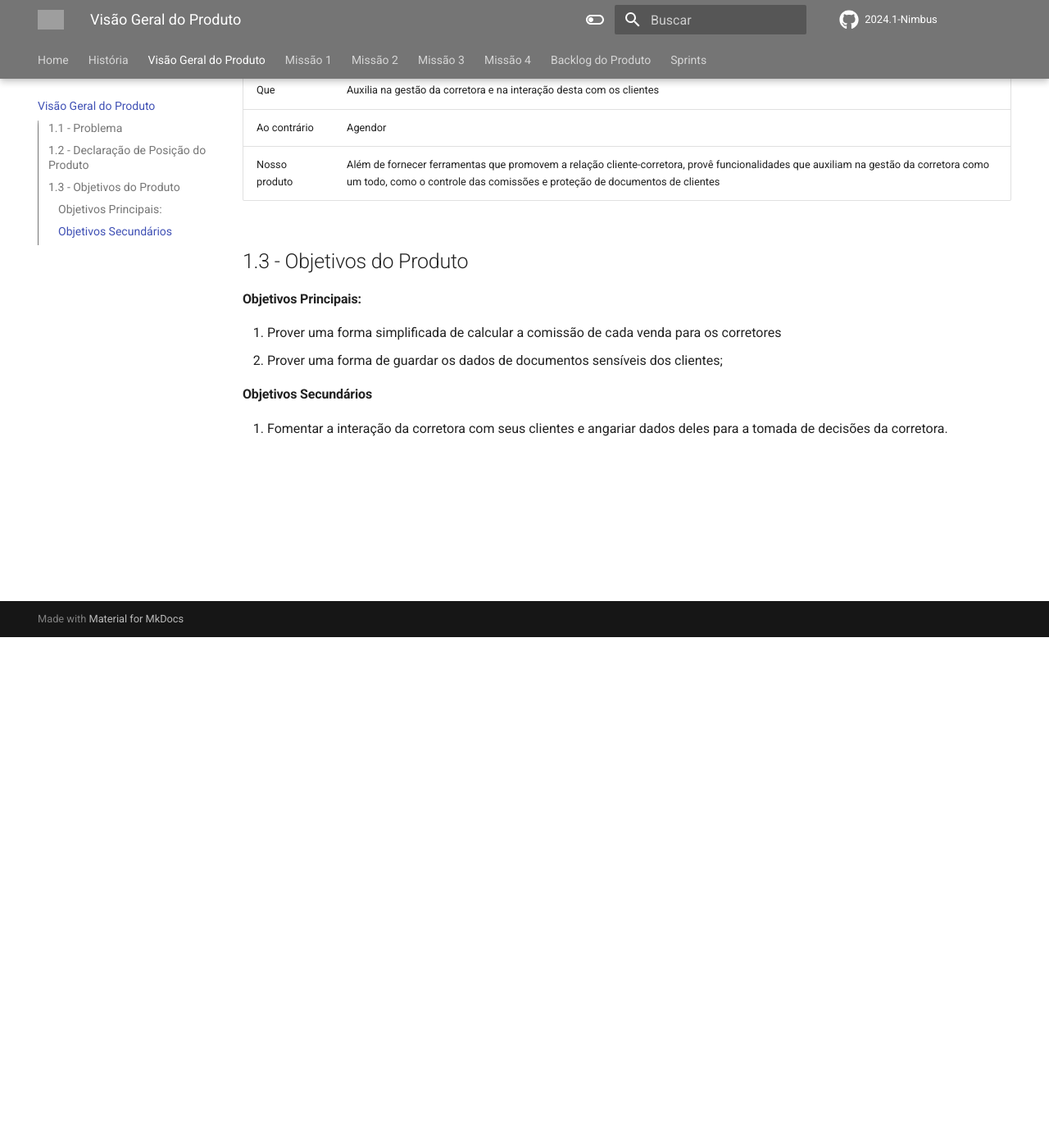
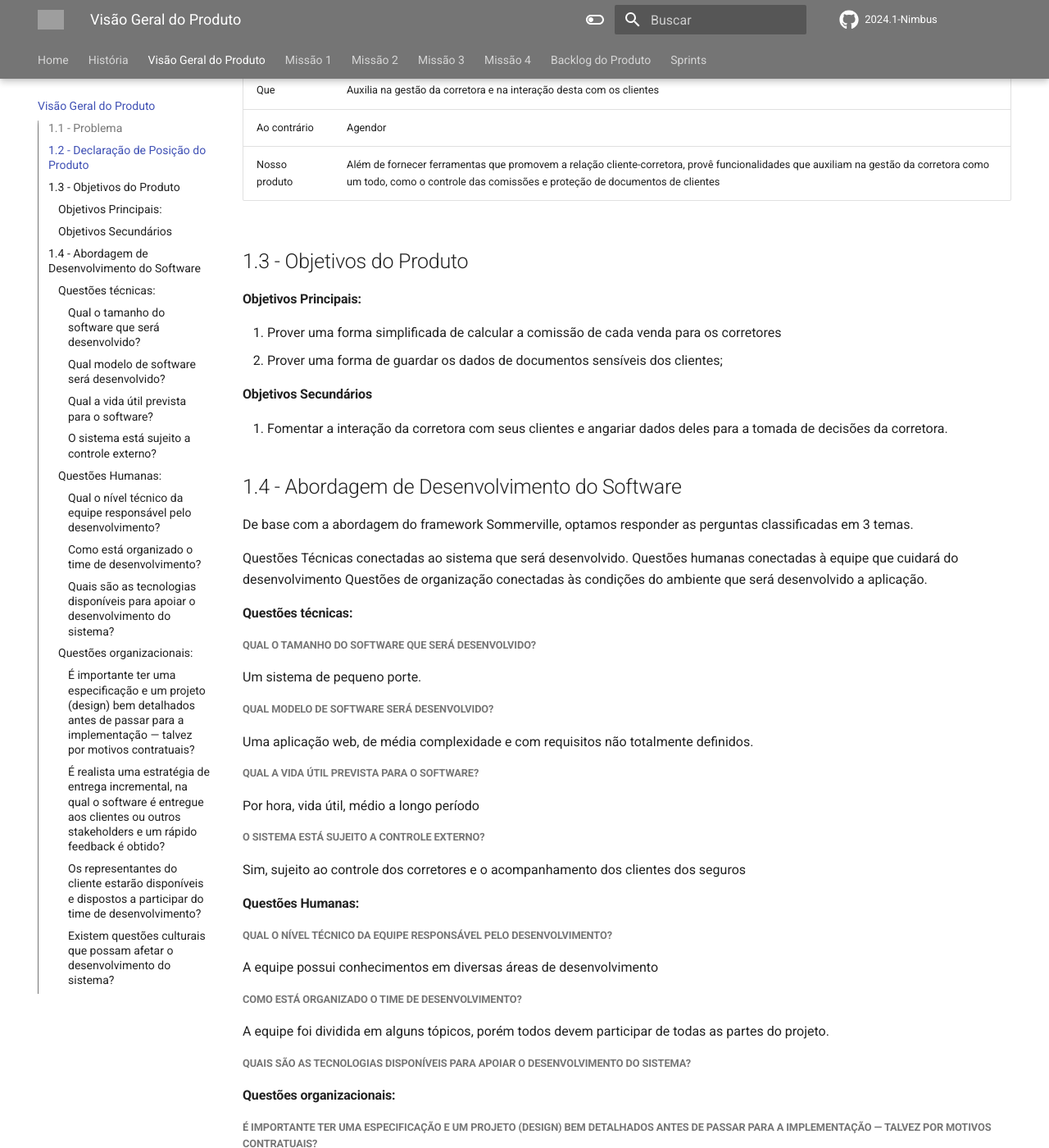
Before and after one commit to mdsreq-fga-unb/2024.1-Nimbus, an MkDocs documentation site: the page built from docs/visao-geral-prod.md, in a window 1280 px wide and 1400 px high, scrolled down 623 px. Shown: the whole window at 82% size. Built offline with MkDocs 1.6.1 and Material for MkDocs 9.7.7, drawn with Linux system fonts in a browser that asks for light colours; comment, search, counter and statistics services are not loaded; some of the changed text lies outside the part shown; grey boxes are pictures that could not be loaded.

Commit message:
adiciona questionario

```diff
--- a/docs/visao-geral-prod.md
+++ b/docs/visao-geral-prod.md
@@ -25,3 +25,50 @@
 #### Objetivos Secundários
 
 1. Fomentar a interação da corretora com seus clientes e angariar dados deles para a tomada de decisões da corretora.
+
+## 1.4 - Abordagem de Desenvolvimento do Software
+
+De base com a abordagem do framework Sommerville, optamos responder as perguntas classificadas em 3 temas.
+
+Questões Técnicas conectadas ao sistema que será desenvolvido.
+Questões humanas conectadas à equipe que cuidará do desenvolvimento
+Questões de organização conectadas às condições do ambiente que será desenvolvido a aplicação.
+
+#### Questões técnicas:
+
+##### Qual o tamanho do software que será desenvolvido?
+Um sistema de pequeno porte.
+
+##### Qual modelo de software será desenvolvido?
+Uma aplicação web, de média complexidade e com requisitos não totalmente definidos.
+
+##### Qual a vida útil prevista para o software?
+Por hora, vida útil, médio a longo período
+
+##### O sistema está sujeito a controle externo?
+Sim, sujeito ao controle dos corretores e o acompanhamento dos clientes dos seguros
+
+#### Questões Humanas:
+
+##### Qual o nível técnico da equipe responsável pelo desenvolvimento?
+A equipe possui conhecimentos em diversas áreas de desenvolvimento
+
+##### Como está organizado o time de desenvolvimento?
+A equipe foi dividida em alguns tópicos, porém todos devem participar de todas as partes do projeto.
+
+##### Quais são as tecnologias disponíveis para apoiar o desenvolvimento do sistema?
+
+
+#### Questões organizacionais:
+
+##### É importante ter uma especificação e um projeto (design) bem detalhados antes de passar para a implementação — talvez por motivos contratuais?
+Não, algumas partes da aplicação podem ser concluídas sem especificações de design.
+
+##### É realista uma estratégia de entrega incremental, na qual o software é entregue aos clientes ou outros stakeholders e um rápido feedback é obtido?
+Sim. Este método permite resolver problemas locais que podem afetar todo o produto antes da implementação completa do projeto.
+
+##### Os representantes do cliente estarão disponíveis e dispostos a participar do time de desenvolvimento?
+Não, os representantes, estarão apenas disponíveis para dar feedbacks, durante o processo, mas não participando do desenvolvimento em si.
+
+##### Existem questões culturais que possam afetar o desenvolvimento do sistema?
+Não, como o time está iniciando, não está vinculada a uma metodologia específica de desenvolvimento.
```
